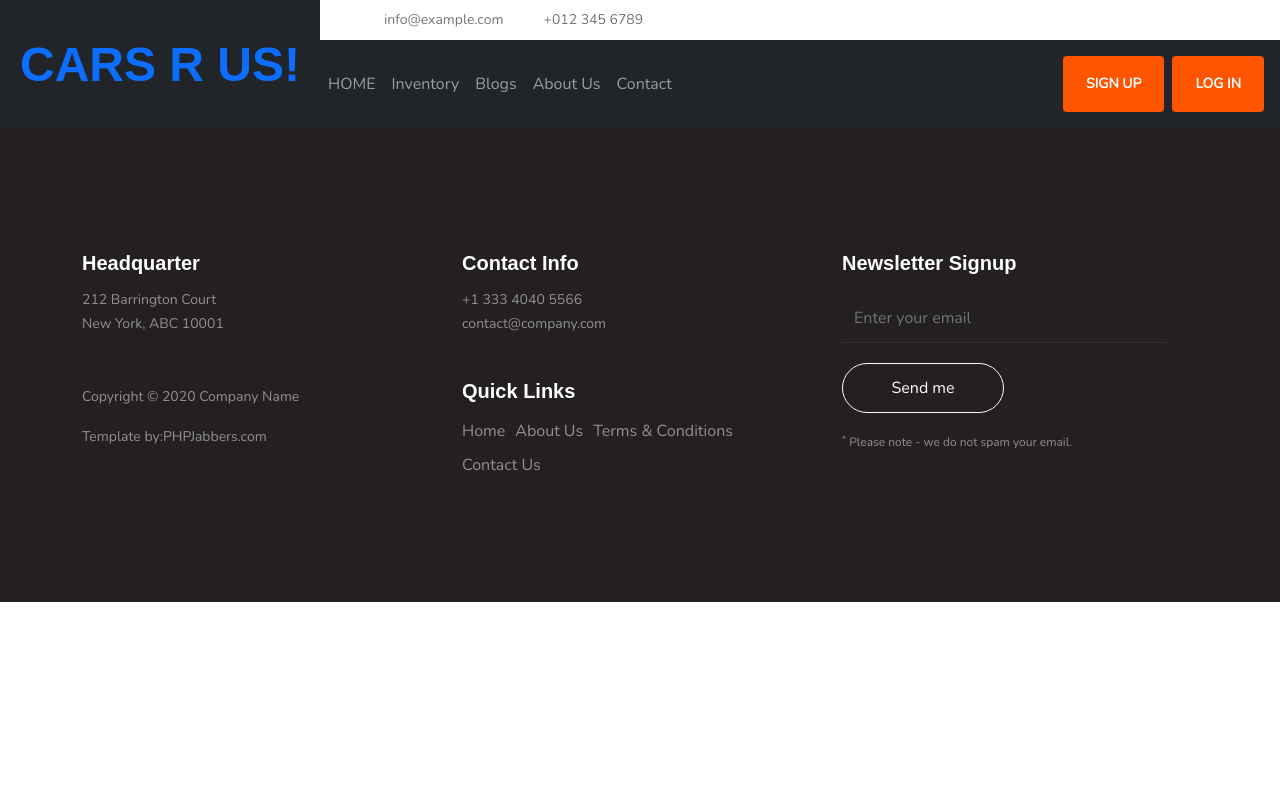
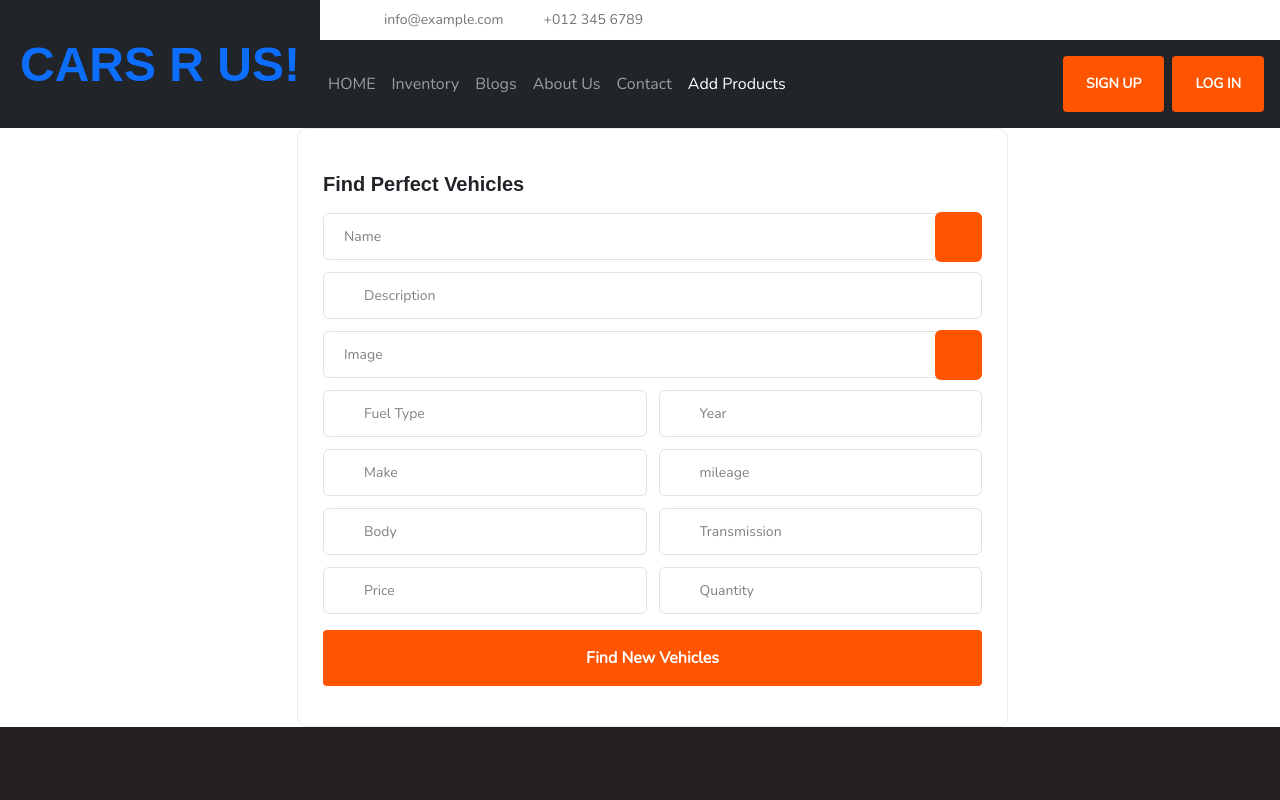
Before and after one commit to minionsrahat/Full-Stack-CarsRus-ClientSide, a React (Create React App) app: page /addproducts in a window 1280 px wide. Shown: the top 800 px of the page. Built offline with nearby package versions, Linux system fonts and the light colour scheme; no server answers; the HTML template or start-up script is replaced by a standard one; a web font is replaced by a local one.

Commit message:
add products design added

```diff
--- a/src/App.js
+++ b/src/App.js
@@ -6,6 +6,7 @@ import Home from './Components/Home/Home';
 import Signup from './Components/Signup/Signup';
 import Footer from './Components/Footer/Footer';
 import ProductDetails from './Components/ProductDetails/ProductDetails';
+import AddProducts from './Components/AddProducts/AddProducts';
 
 function App() {
   return (
@@ -15,6 +16,7 @@ function App() {
         <Route path='/' element={<Home></Home>}></Route>
         <Route path='/home' element={<Home></Home>}></Route>
         <Route path='/productdetails/:id' element={<ProductDetails></ProductDetails>}></Route>
+        <Route path='/addproducts' element={<AddProducts></AddProducts>}></Route>
         <Route path='/login' element={<Login></Login>}></Route>
         <Route path='/signup' element={<Signup></Signup>}></Route>
       </Routes>
--- /dev/null
+++ b/src/Components/AddProducts/AddProducts.js
@@ -0,0 +1,90 @@
+import React from 'react';
+
+const AddProducts = () => {
+    return (
+        <>
+            <div class="container">
+                <div class="row">
+                    <div class="col-md-8 mx-auto">
+                        <div class="inventory-sidebar">
+                            <div class="widget inventory-widget">
+                                <div class="inv-widget-title mb-25">
+                                    <h5 class="title">Find Perfect Vehicles</h5>
+                                </div>
+                                <form action="#" class="sidebar-find-car">
+                                    <div class="form-grp search-box">
+                                        <input type="text" placeholder="Name" />
+                                        <button><i class="fas fa-search"></i></button>
+                                    </div>
+                                    <div class="form-grp">
+                                        <i class="flaticon-placeholder-1"></i>
+                                        <input type="text" placeholder="Description" />
+                                    </div>
+                                    <div class="form-grp search-box">
+                                        <input type="text" placeholder="Image" />
+                                        <button><i class="fas fa-search"></i></button>
+                                    </div>
+                                    <div class="row">
+                                        <div class="col-6">
+                                            <div class="form-grp">
+                                                <i class="flaticon-gasoline-pump"></i>
+                                                <input type="text" placeholder="Fuel Type" />
+                                            </div>
+                                        </div>
+                                        <div class="col-6">
+                                            <div class="form-grp">
+                                                <i class="far fa-clock"></i>
+                                                <input type="text" value="Year" />
+                                            </div>
+                                        </div>
+                                        <div class="col-6">
+                                            <div class="form-grp">
+                                                <i class="far fa-clock"></i>
+                                                <input type="text" value="Make" />
+                                            </div>
+                                        </div>
+                                        <div class="col-6">
+                                            <div class="form-grp">
+                                                <i class="far fa-clock"></i>
+                                                <input type="text" value="mileage" />
+                                            </div>
+                                        </div>
+                                        <div class="col-6">
+                                            <div class="form-grp">
+                                                <i class="far fa-clock"></i>
+                                                <input type="text" value="Body" />
+                                            </div>
+                                        </div>
+                                        <div class="col-6">
+                                            <div class="form-grp">
+                                                <i class="far fa-clock"></i>
+                                                <input type="text" value="Transmission" />
+                                            </div>
+                                        </div>
+                                        <div class="col-6">
+                                            <div class="form-grp">
+                                                <i class="far fa-clock"></i>
+                                                <input type="text" value="Price" />
+                                            </div>
+                                        </div>
+                                        <div class="col-6">
+                                            <div class="form-grp">
+                                                <i class="far fa-clock"></i>
+                                                <input type="text" value="Quantity" />
+                                            </div>
+                                        </div>
+
+                                    </div>
+                                    <button class="btn">Find New Vehicles</button>
+                                </form>
+                            </div>
+                        </div>
+                    </div>
+                </div>
+            </div>
+
+        </>
+    );
+};
+
+export default AddProducts;
--- a/src/Components/Navbar/Nabvar.js
+++ b/src/Components/Navbar/Nabvar.js
@@ -62,6 +62,7 @@ const Nabvar = () => {
                                     <NavLink to='/blogs' className="nav-item nav-link">Blogs</NavLink>
                                     <NavLink to='/about' className="nav-item nav-link">About Us</NavLink>
                                     <NavLink to='/contact' className="nav-item nav-link">Contact</NavLink>
+                                    <NavLink to='/addproducts' className="nav-item nav-link">Add Products</NavLink>
                                 </div>
                                 <div className='p-3'>
                                     {user ? <><button type="button" onClick={logout} className="btn-special me-2">Sign Out</button></> :
```
Also changed, not shown: src/Components/AddProducts/AddProducts.css (added).
